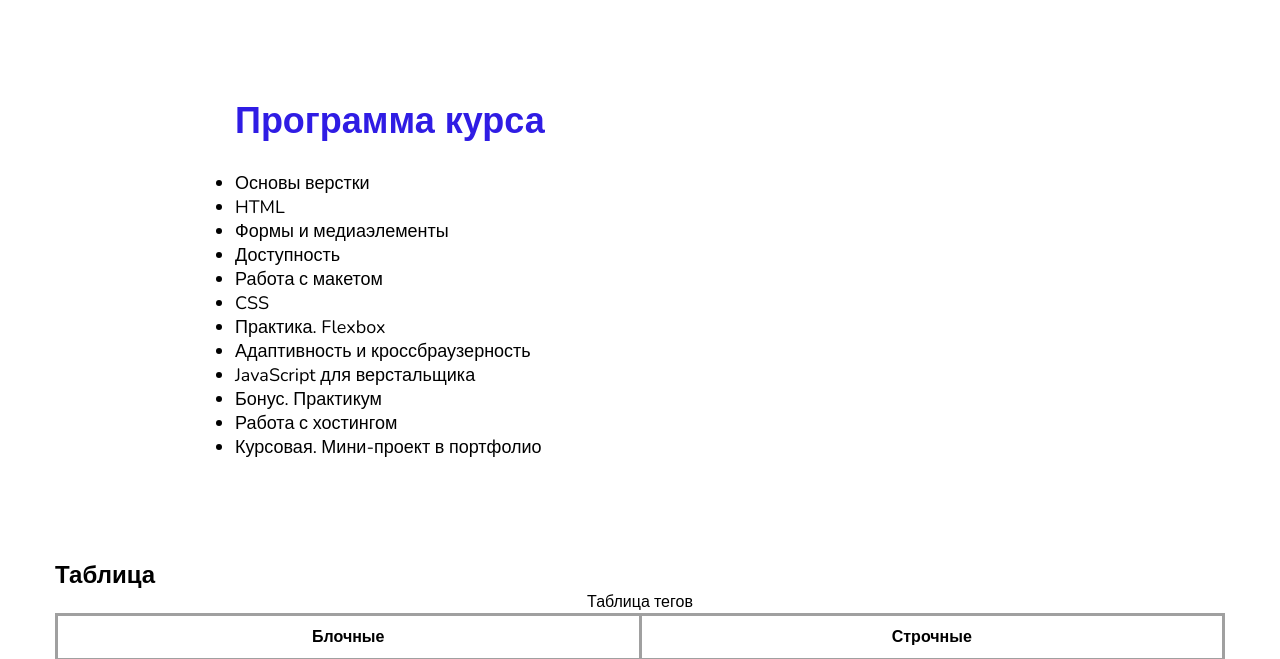
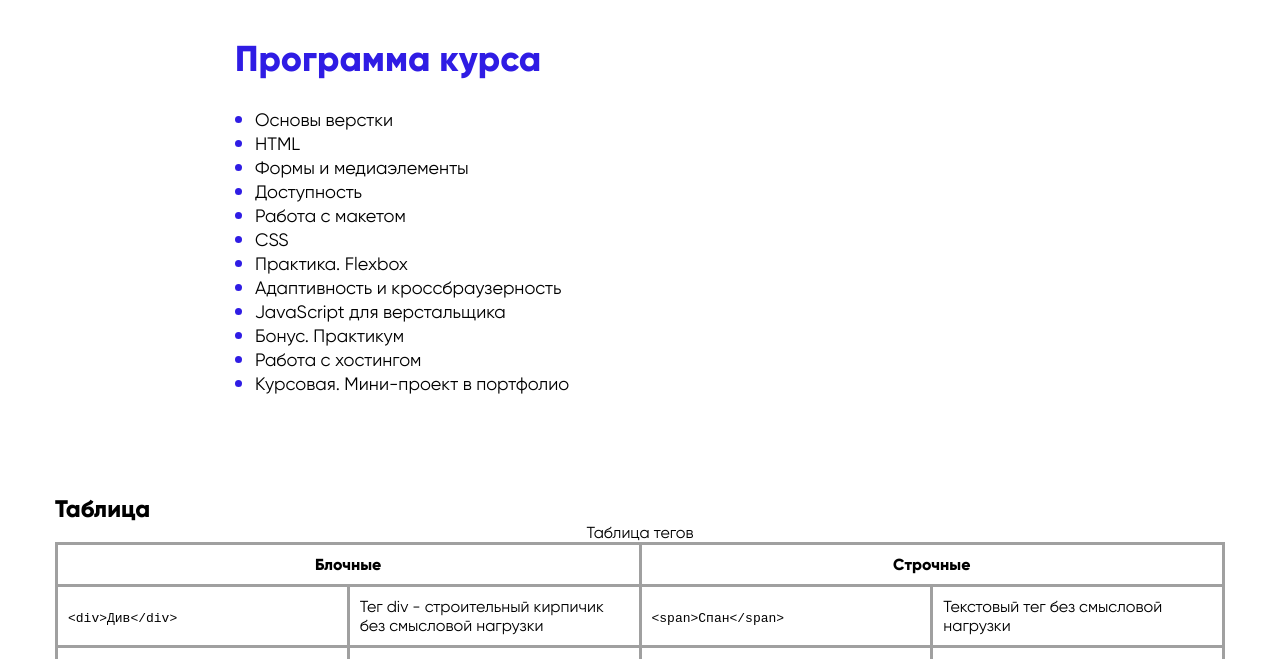
Before and after one commit to Hae1gi/skb-tutorial, a plain HTML site: page program.html in a window 1280 px wide. Shown: the part 1538-2197 px from the top of the page. Drawn offline with nearby package versions, Linux system fonts and the light colour scheme.

Commit message:
Fix code

```diff
--- a/css/style.css
+++ b/css/style.css
@@ -1,3 +1,39 @@
+@font-face {
+	font-family: 'Graphik LCG';
+	src: url('../fonts/GraphikLCG-Medium.woff2') format('woff2'),
+		url('../fonts/GraphikLCG-Medium.woff') format('woff');
+	font-display: swap;
+	font-weight: 500;
+	font-style: normal;
+}
+
+@font-face {
+	font-family: 'Gilroy';
+	src: url('../fonts/Gilroy-Regular.woff2') format('woff2'),
+		url('../fonts/Gilroy-Regular.woff') format('woff');
+	font-display: swap;
+	font-weight: normal;
+	font-style: normal;
+}
+
+@font-face {
+	font-family: 'Gilroy';
+	src: url('../fonts/Gilroy-ExtraBold.woff2') format('woff2'),
+		url('../fonts/Gilroy-ExtraBold.woff') format('woff');
+	font-display: swap;
+	font-weight: 800;
+	font-style: normal;
+}
+
+@font-face {
+	font-family: 'Gilroy';
+	src: url('../fonts/Gilroy-ExtraBold.woff2') format('woff2'),
+		url('../fonts/Gilroy-ExtraBold.woff') format('woff');
+	font-display: swap;
+	font-weight: 500;
+	font-style: normal;
+}
+
 * {
 	margin: 0;
 	padding: 0;
@@ -5,7 +41,7 @@
 }
 
 body {
-	font-family: 'Nunito', sans-serif;
+	font-family: 'Gilroy', sans-serif;
 }
 
 a {
@@ -15,7 +51,7 @@ a {
 
 /* Index.html */
 .link {
-    font-family: 'Roboto';
+    font-family: 'Graphik LCG';
 }
 /* main content */
 .main-content {
@@ -29,7 +65,7 @@ a {
 /* nav - logo */
 .nav-logo {
     color: #ffffff;
-    font-family: 'Roboto', sans-serif;
+    font-family: 'Graphik LCG', sans-serif;
     margin-bottom: 30px;
     text-align: center;
 }
@@ -59,11 +95,11 @@ a {
 }
 
 .bcg-text {
-		background-image: url(../image/return.png);
-		background-repeat: no-repeat;
-		background-position: left center;
-		background-size: contain;
-		padding-left: 35px;
+	background-image: url(../image/return.png);
+	background-repeat: no-repeat;
+	background-position: left center;
+	background-size: contain;
+	padding-left: 35px;
 }
 
 .caption-title {
@@ -71,6 +107,14 @@ a {
 	font-size: 48px;
 	margin-top: 100px;S
 	padding-left: 100px;
+}
+
+.menu-item a {
+	text-decoration-line: underline;
+	text-decoration-color: currentColor;
+	color: #2f1ce4;
+	text-decoration-thickness: 1px;
+	/* Подчеркивание нужно делать borderom */
 }
 
 .menu-title,
@@ -88,6 +132,13 @@ a {
 .programm-list {
 	font-size: 18px;
 	padding-left: 180px;
+	position: relative;
+    left: 20px;
+}
+
+.programm-item::marker {
+	color: #2f1ce4;
+	font-size: 1.2em;
 }
 
 .description-list {
@@ -105,6 +156,8 @@ a {
 	display: inline-block;
 	padding-top: 50px;
 	padding-bottom: 50px;
+	position: relative;
+	left: 75px;
 
 }
 
--- a/program.html
+++ b/program.html
@@ -5,9 +5,6 @@
     <meta http-equiv="X-UA-Compatible" content="IE=edge">
     <meta name="viewport" content="width=device-width, initial-scale=1.0">
     <title>Document</title>
-    <link rel="preconnect" href="https://fonts.googleapis.com">
-<link rel="preconnect" href="https://fonts.gstatic.com" crossorigin>
-<link href="https://fonts.googleapis.com/css2?family=Nunito:wght@400;500;800&family=Roboto&display=swap" rel="stylesheet">
     <link rel="stylesheet" href="./css/style.css">
 </head>
 <body>
@@ -26,7 +23,7 @@
             <section class="menu">
                 <h2 class="menu-title">Как работать на курсе</h2>
                 <ol class="menu-list">
-                    <li class="menu-item"><a href="#table-id">Изучить теги</a></li>
+                    <li class="menu-item"><a href="#table-id" class="menu-link">Изучить теги</a></li>
                     <li class="menu-item">Попрактиковаться</li>
                     <li class="menu-item">Выполнить домашнее задание</li>
                 </ol>
```
Also changed, not shown: index.html (+0 -3 lines).
